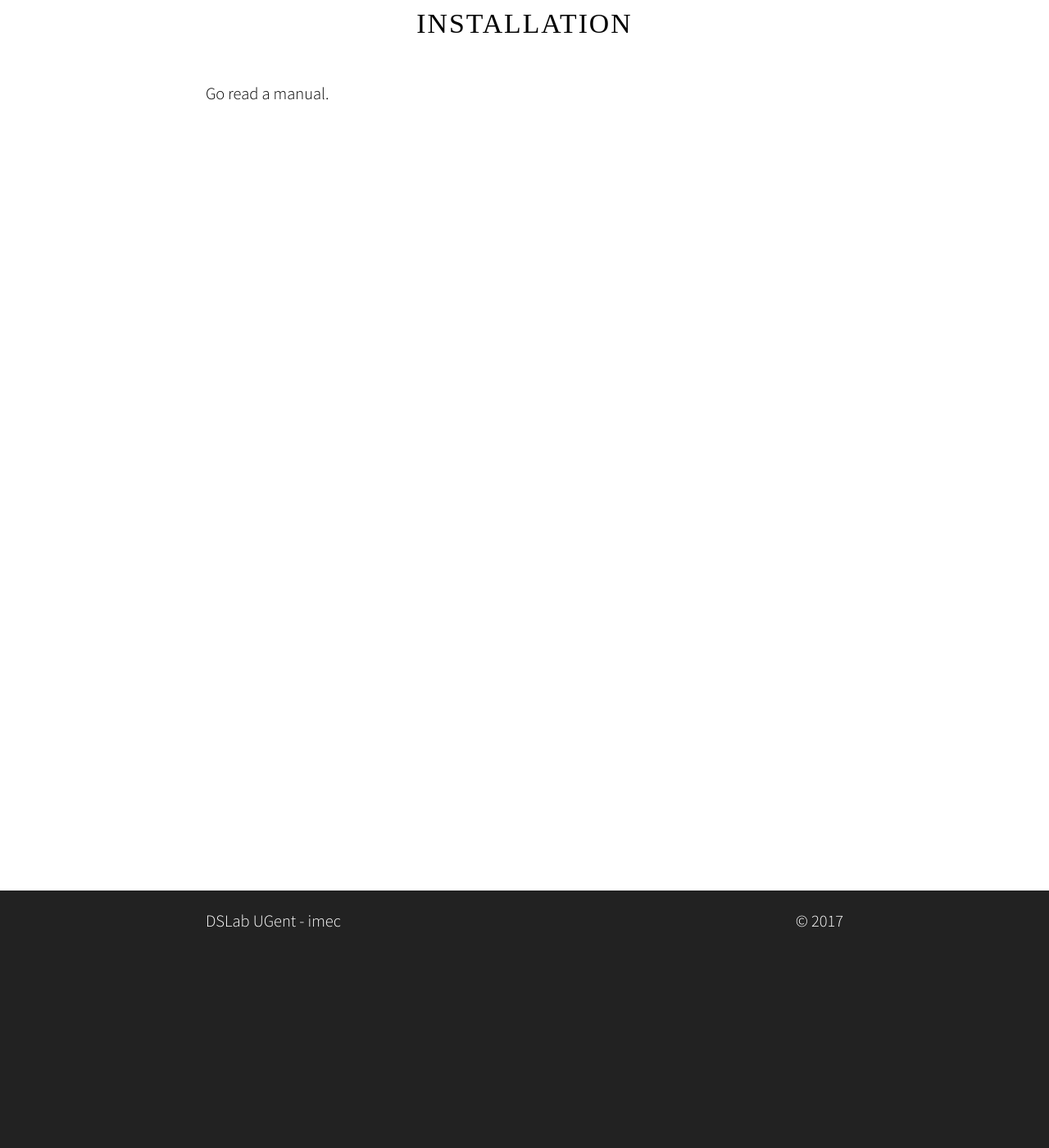
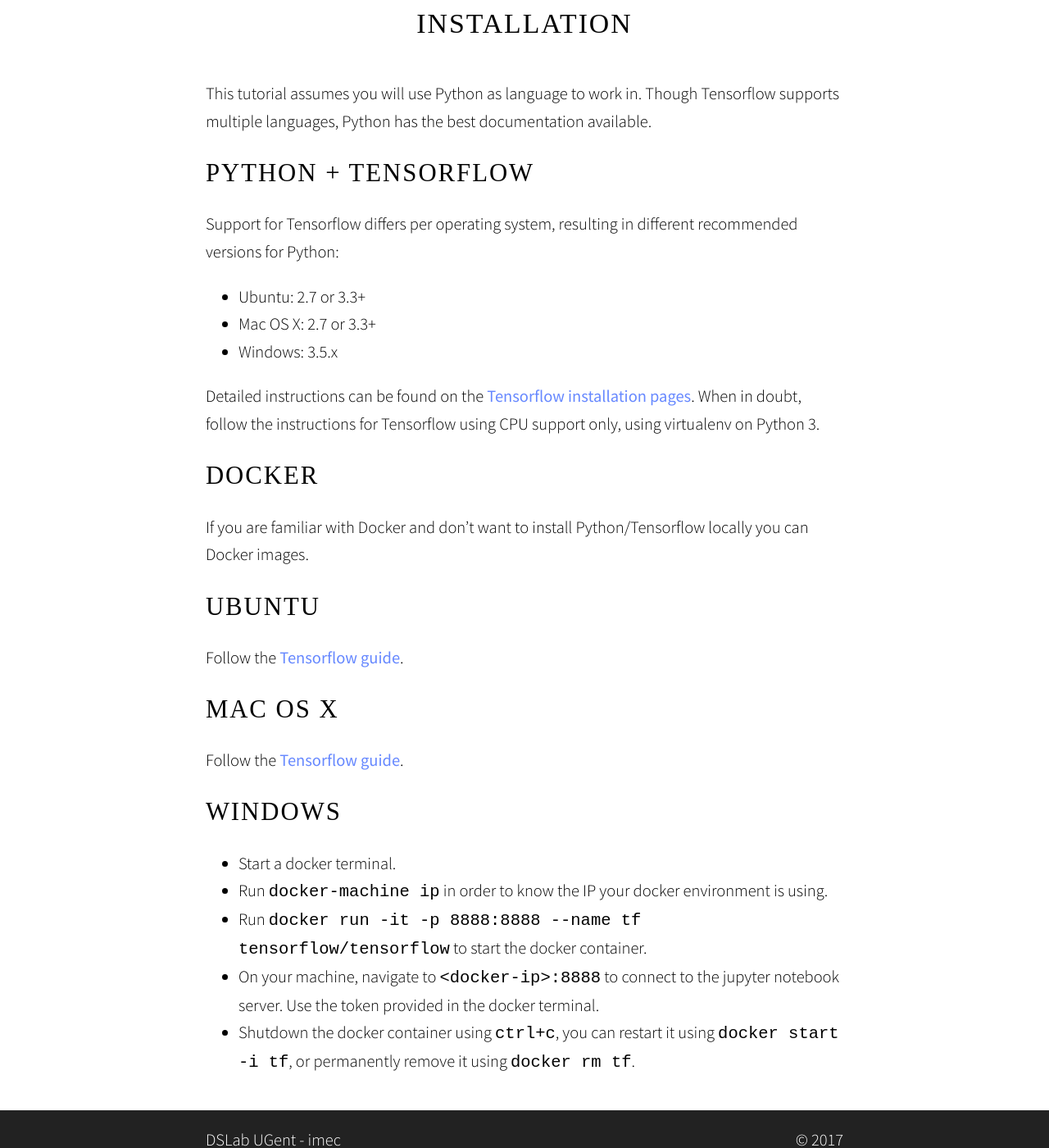
Before and after one commit to ArcelorMittalBelgium/AI-image-recognition, a Jekyll site: the page built from _chapter/installation.md, in a window 1280 px wide and 1400 px high, scrolled down 239 px. Shown: the whole window at 82% size. Built offline with Jekyll 4.4.1, drawn with Linux system fonts in a browser that asks for light colours; some web fonts are replaced.

Commit message:
Add installation chapter.

```diff
--- a/_chapter/installation.md
+++ b/_chapter/installation.md
@@ -3,4 +3,35 @@ title: "Installation"
 sequence: 1
 ---
 
-Go read a manual.
+This tutorial assumes you will use Python as language to work in. Though Tensorflow supports multiple languages, Python has the best documentation available.
+
+
+# Python + Tensorflow
+
+Support for Tensorflow differs per operating system, resulting in different recommended versions for Python:
+
+- Ubuntu: 2.7 or 3.3+
+- Mac OS X: 2.7 or 3.3+
+- Windows: 3.5.x
+
+Detailed instructions can be found on the [Tensorflow installation pages](https://www.tensorflow.org/install/). When in doubt, follow the instructions for Tensorflow using CPU support only, using virtualenv on Python 3.
+
+# Docker
+
+If you are familiar with Docker and don't want to install Python/Tensorflow locally you can Docker images.
+
+## Ubuntu
+
+Follow the [Tensorflow guide](https://www.tensorflow.org/install/install_linux#installing_with_docker).
+
+## Mac OS X
+
+Follow the [Tensorflow guide](https://www.tensorflow.org/install/install_mac#installing_with_docker).
+
+## Windows
+
+- Start a docker terminal.
+- Run `docker-machine ip` in order to know the IP your docker environment is using.
+- Run `docker run -it -p 8888:8888 --name tf tensorflow/tensorflow` to start the docker container.
+- On your machine, navigate to `<docker-ip>:8888` to connect to the jupyter notebook server. Use the token provided in the docker terminal.
+- Shutdown the docker container using `ctrl+c`, you can restart it using `docker start -i tf`, or permanently remove it using `docker rm tf`.
```
